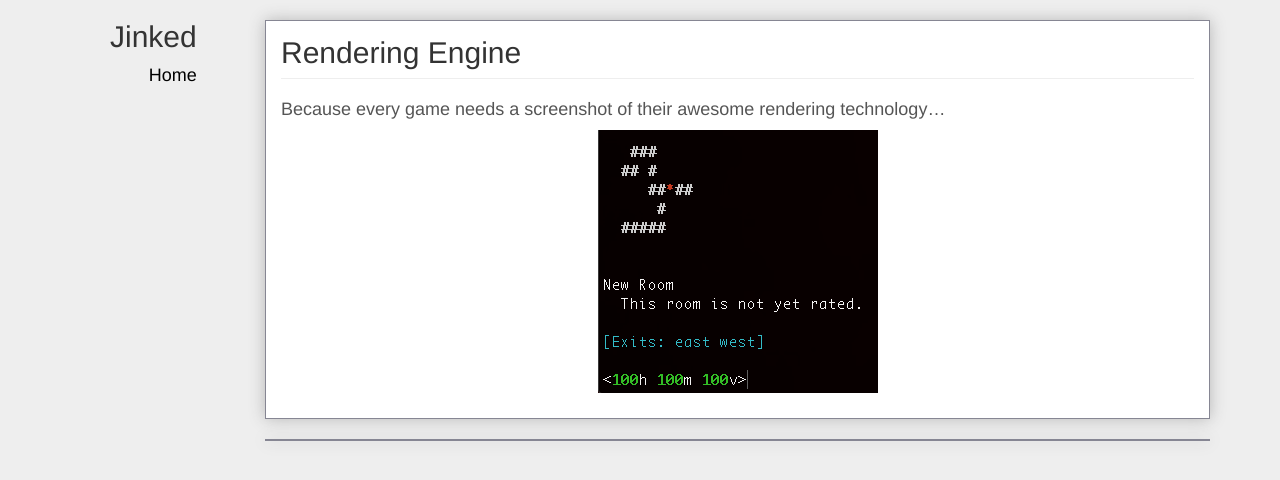
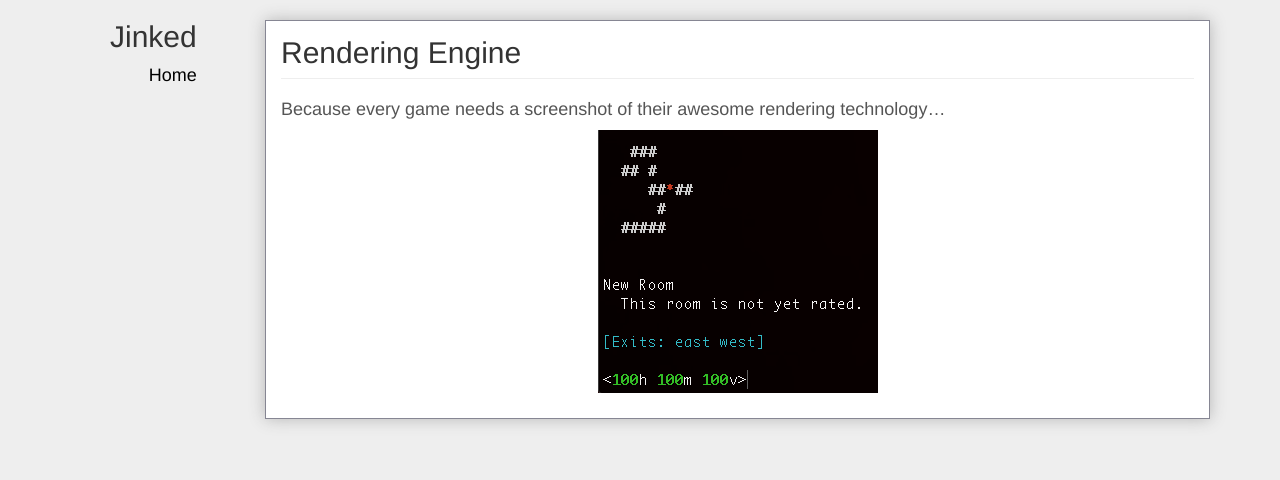
Before and after one commit to Cidan/cidan.github.io, a Jekyll site: the page built from _posts/2015-09-09-Rendering-Engine.md, in a window 1280 px wide. Shown: the top 480 px of the page. Built offline with Jekyll 4.4.1, drawn with Linux system fonts in a browser that asks for light colours; nearby versions of some CDN libraries.

Commit message:
fix comment

```diff
--- a/_layouts/post.html
+++ b/_layouts/post.html
@@ -14,8 +14,6 @@
 							<p class='text-body'>{{ content }}</p>
 						</div>
 					</div>
-          <div class="panel panel-default comments">
-          </div>
       	</div>
     	</div>
     </div>
```
